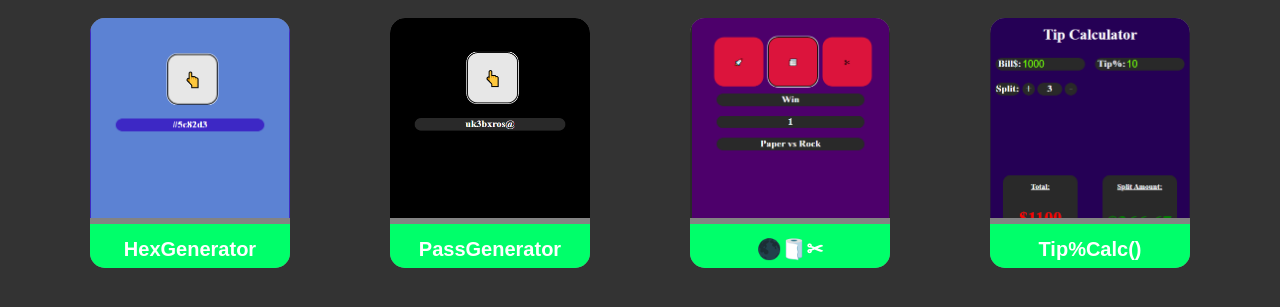
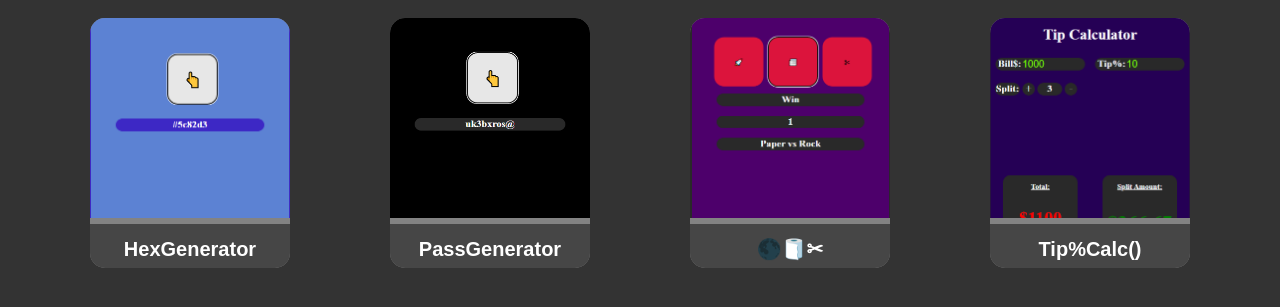
Before and after one commit to HeyItsPlul/HeyItsPlul.github.io, a plain HTML site: page index.html in a window 1280 px wide. Shown: the part 147-454 px from the top of the page. Drawn offline with Linux system fonts and the light colour scheme.

Commit message:
Update index.css

```diff
--- a/index.css
+++ b/index.css
@@ -53,7 +53,7 @@ body {
     width: 200px;
     overflow: hidden;
     color: rgb(255, 255, 255);
-    background-color: rgb(0, 255, 106);
+    background-color: rgb(70, 70, 70);
     border-style: none;
     font-weight: bold;
     text-align: center;
```
